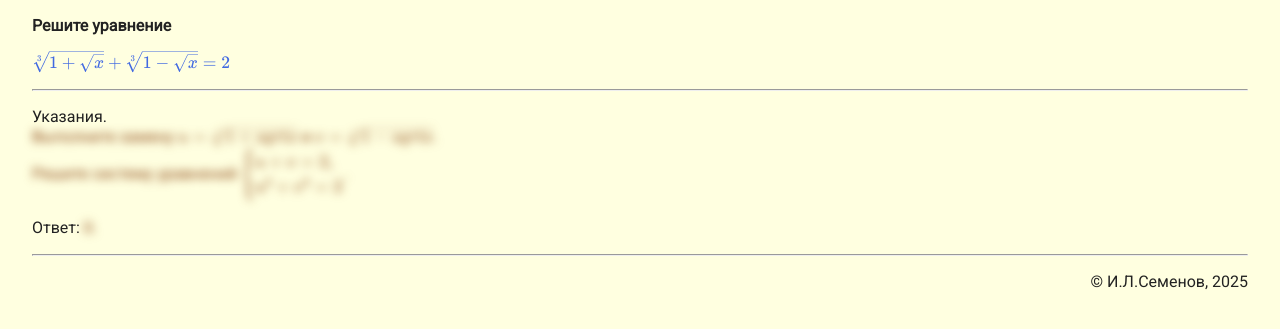
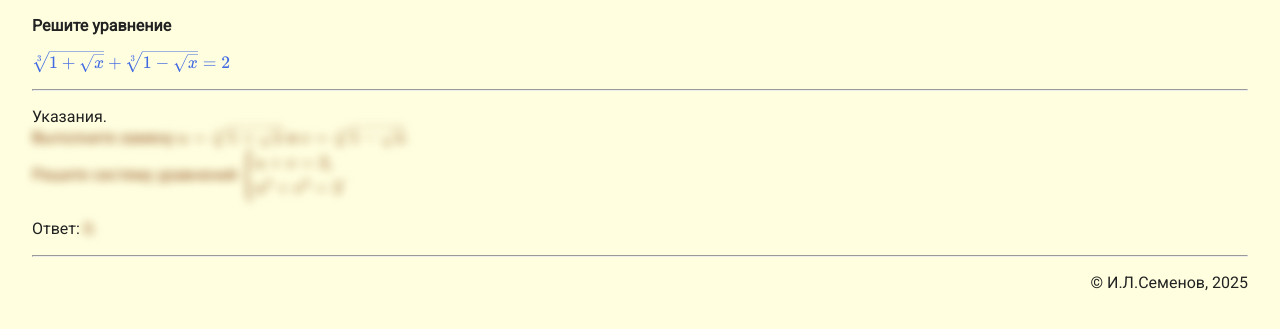
Before and after one commit to igorlsemenov/math, a Jekyll site: the page built from алгебра/сканави/6.037.md, in a window 1280 px wide. Shown: the top 329 px of the page. Built offline with Jekyll 4.4.1, drawn with Linux system fonts in a browser that asks for light colours.

Commit message:
Update 6.037.md

```diff
--- a/алгебра/сканави/6.037.md
+++ b/алгебра/сканави/6.037.md
@@ -12,7 +12,7 @@ $\sqrt[3]{1 + \sqrt x} + \sqrt[3]{1 - \sqrt x} = 2$
 
 Указания.
 <br>
-Выполните замену $u = \sqrt[3]{1 + sqrt x}$ и $v = \sqrt[3]{1 - sqrt x}$.
+Выполните замену $u = \sqrt[3]{1 + \sqrt x}$ и $v = \sqrt[3]{1 - \sqrt x}$.
 <br>
 Решите систему уравнений
 $\begin{cases} u + v = 2, \\\\ u^3 + v^3 = 2 \end{cases}$.
```
